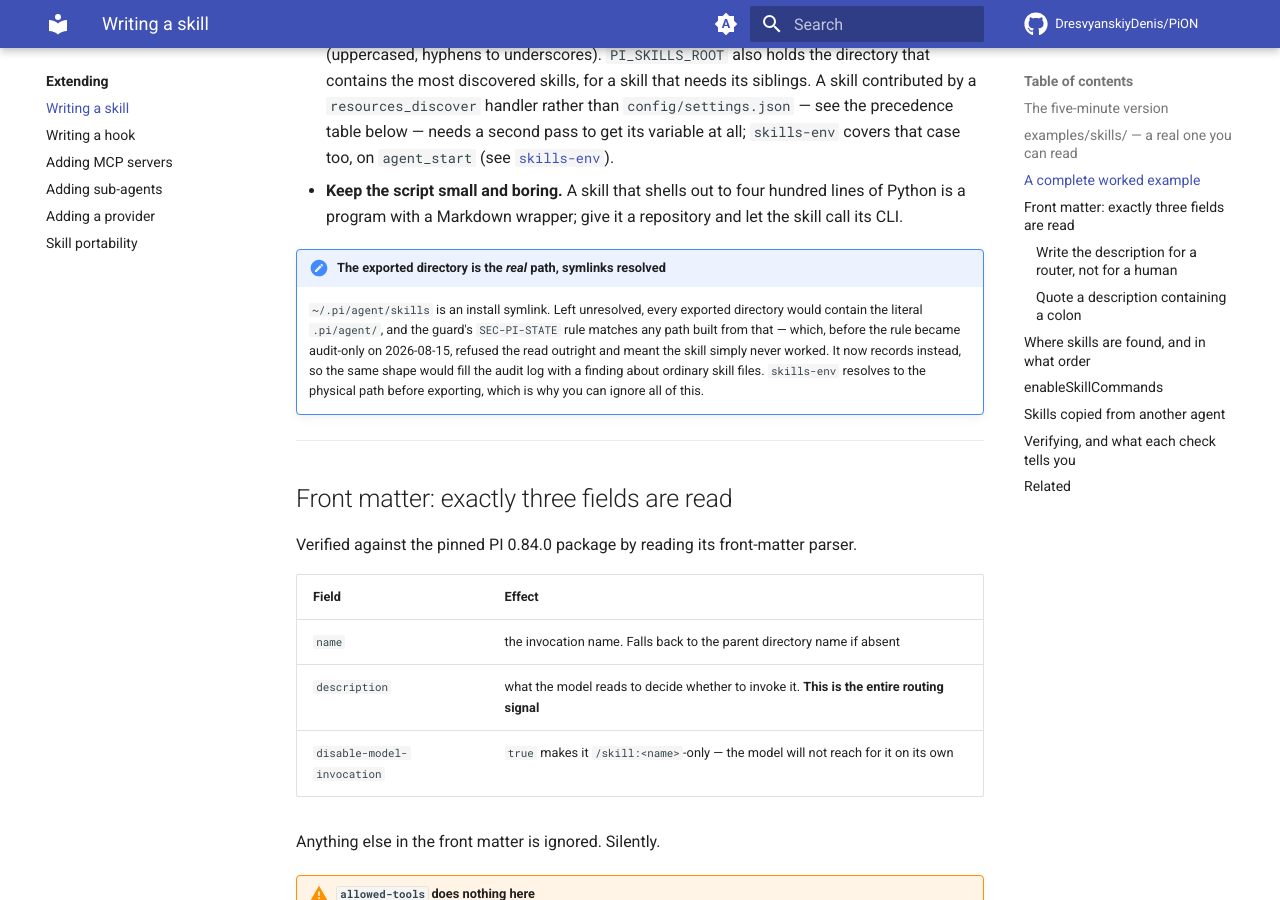
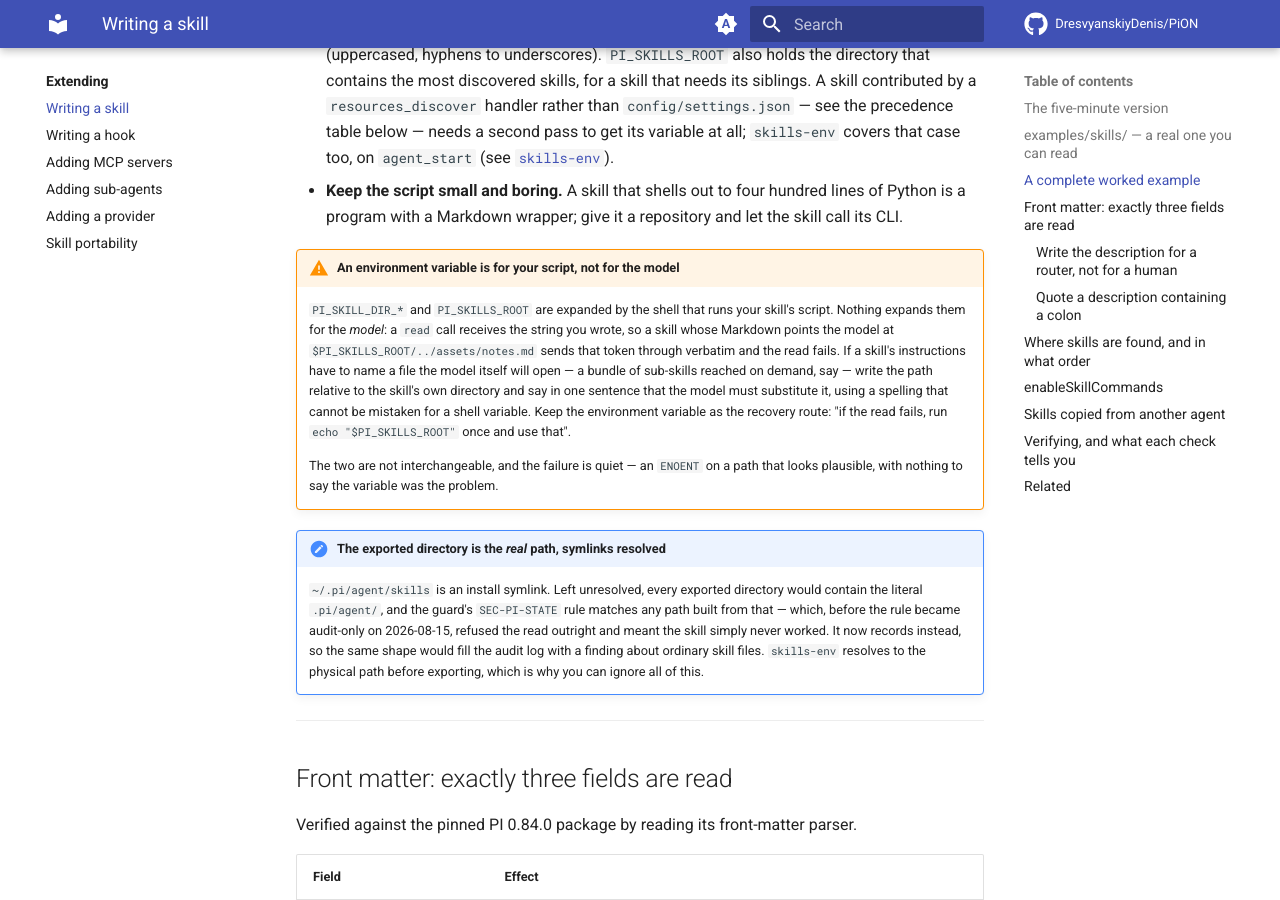
Before and after one commit to DresvyanskiyDenis/PiON, an MkDocs documentation site: the page built from docs/extending/skills.md, in a window 1280 px wide and 900 px high, scrolled down 2738 px. Built offline with MkDocs 1.6.1 and Material for MkDocs 9.7.7, drawn with Linux system fonts in a browser that asks for light colours; comment, search, counter and statistics services are not loaded.

Commit message:
fix(skills): declare the physical skills root, not the state-dir symlink
The settings template named ~/.pi/agent/skills, so sourceInfo.path — and
therefore every path the model sees for a skill — sat inside the agent's
state directory. A skill reaching a sibling tree with `..` normalizes into
that directory, where the file is not, and SEC-PI-STATE records a finding
for the read. Naming the same directory physically as ~/pi-config/skills,
the way `extensions` already does, makes the arithmetic land in the
checkout. Precedence is unchanged: rank 2 comes from being declared in
settings at all, not from the path.

docs/extending/skills.md gains the rule the old text was missing: a skill's
environment variables are expanded by the shell that runs its script, never
for the model, so a path a skill hands the model must not be one.

```diff
--- a/docs/extending/skills.md
+++ b/docs/extending/skills.md
@@ -135,6 +135,20 @@ Two rules for skills that ship code:
   case too, on `agent_start` (see [`skills-env`](../extensions/skills-env.md)).
 - **Keep the script small and boring.** A skill that shells out to four hundred lines of Python is a
   program with a Markdown wrapper; give it a repository and let the skill call its CLI.
+
+!!! warning "An environment variable is for your script, not for the model"
+
+    `PI_SKILL_DIR_*` and `PI_SKILLS_ROOT` are expanded by the shell that runs your skill's script.
+    Nothing expands them for the *model*: a `read` call receives the string you wrote, so a skill
+    whose Markdown points the model at `$PI_SKILLS_ROOT/../assets/notes.md` sends that token
+    through verbatim and the read fails. If a skill's instructions have to name a file the model
+    itself will open — a bundle of sub-skills reached on demand, say — write the path relative to
+    the skill's own directory and say in one sentence that the model must substitute it, using a
+    spelling that cannot be mistaken for a shell variable. Keep the environment variable as the
+    recovery route: "if the read fails, run `echo "$PI_SKILLS_ROOT"` once and use that".
+
+    The two are not interchangeable, and the failure is quiet — an `ENOENT` on a path that looks
+    plausible, with nothing to say the variable was the problem.
 
 !!! note "The exported directory is the *real* path, symlinks resolved"
     `~/.pi/agent/skills` is an install symlink. Left unresolved, every exported directory would
```
Also changed, not shown: 2 other files.
